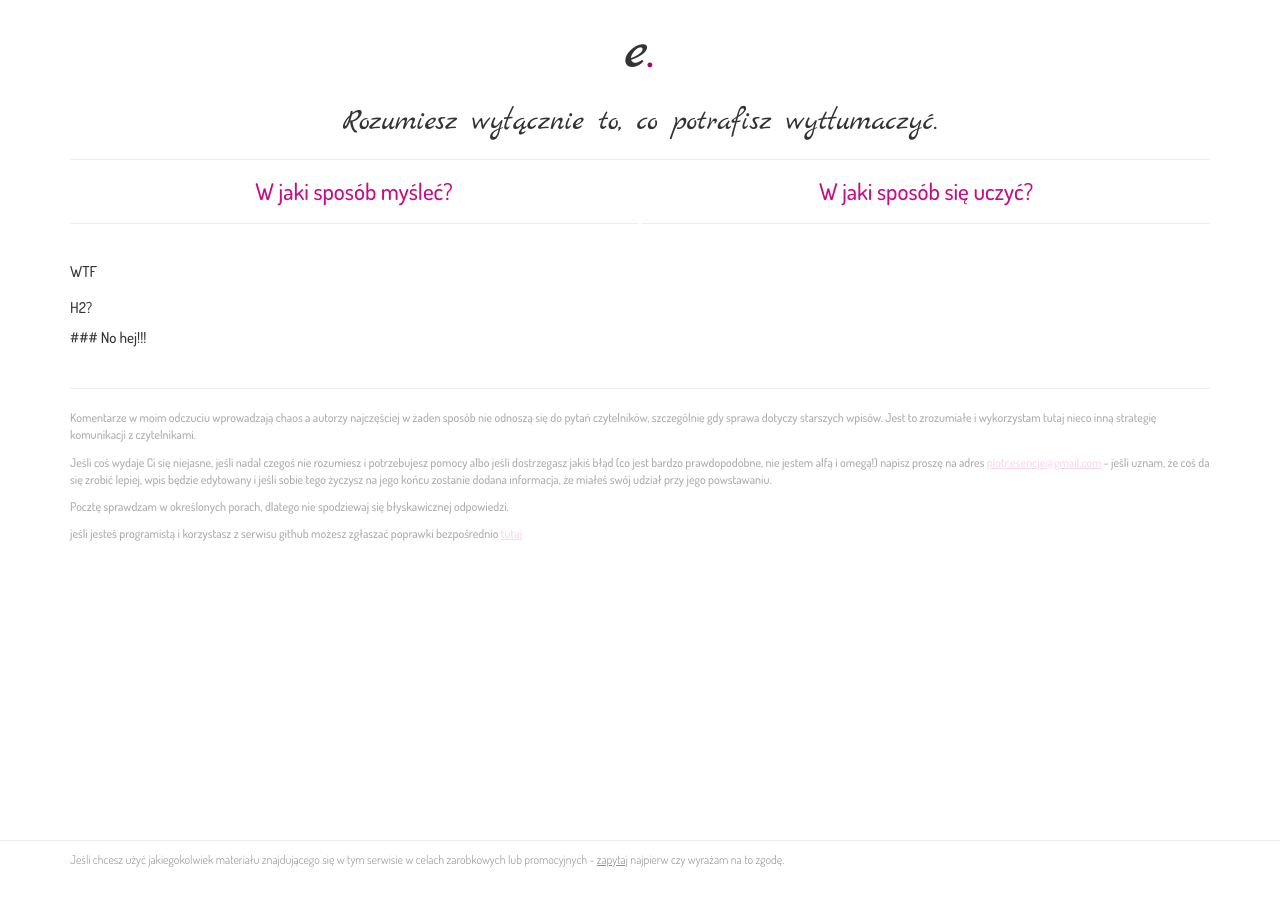
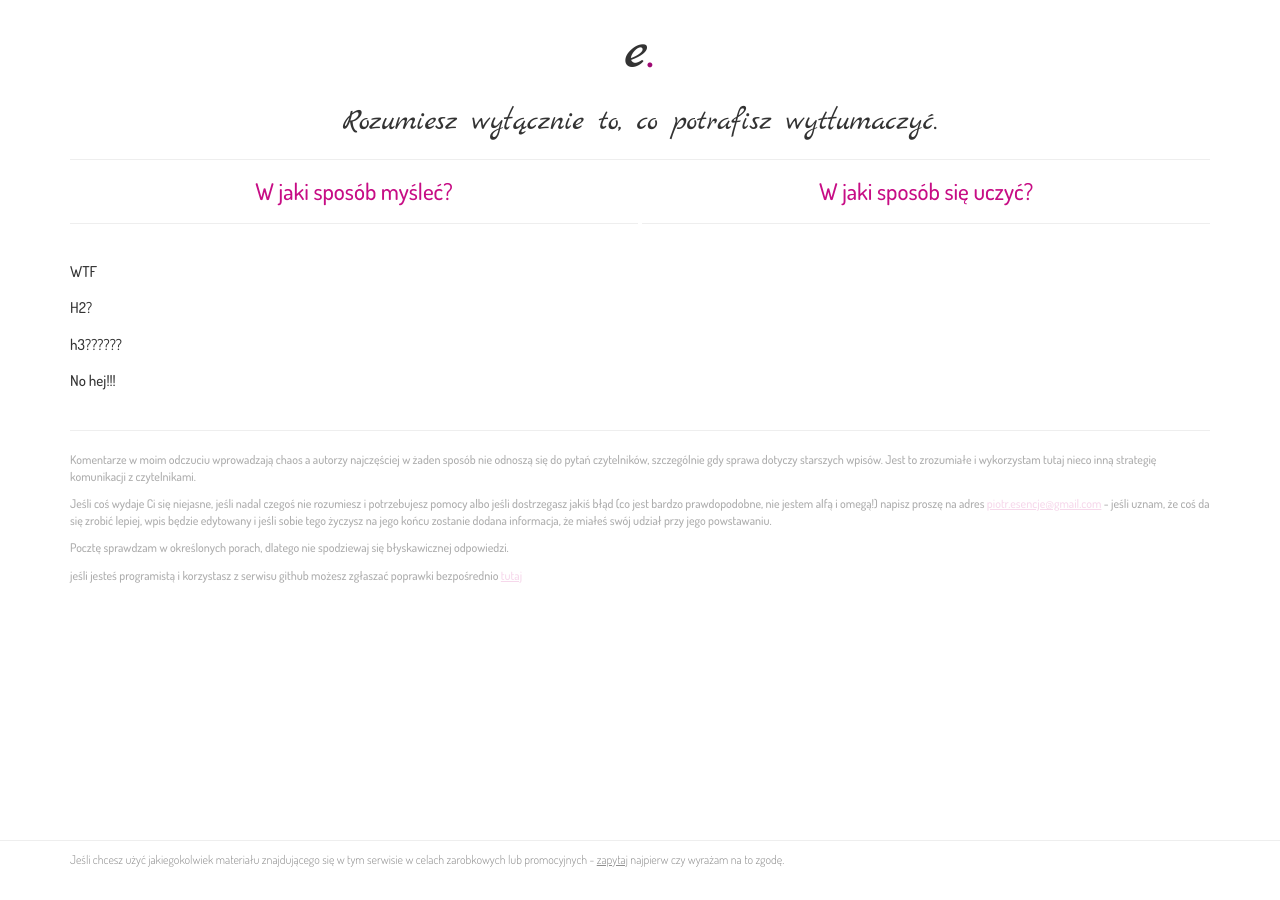
Before and after one commit to esencje/esencje.github.io, a Jekyll site: the page built from efektywne-myslenie.md, in a window 1280 px wide. Built offline with Jekyll 4.4.1, drawn with Linux system fonts in a browser that asks for light colours.

Commit message:
Update efektywne-myslenie.md

```diff
--- a/efektywne-myslenie.md
+++ b/efektywne-myslenie.md
@@ -9,10 +9,8 @@ WTF
 
 ## H2?
 
-<div>
+### h3??????
 
 ### No hej!!!
 
-</div>
-
 {% include comments.html %}
```
